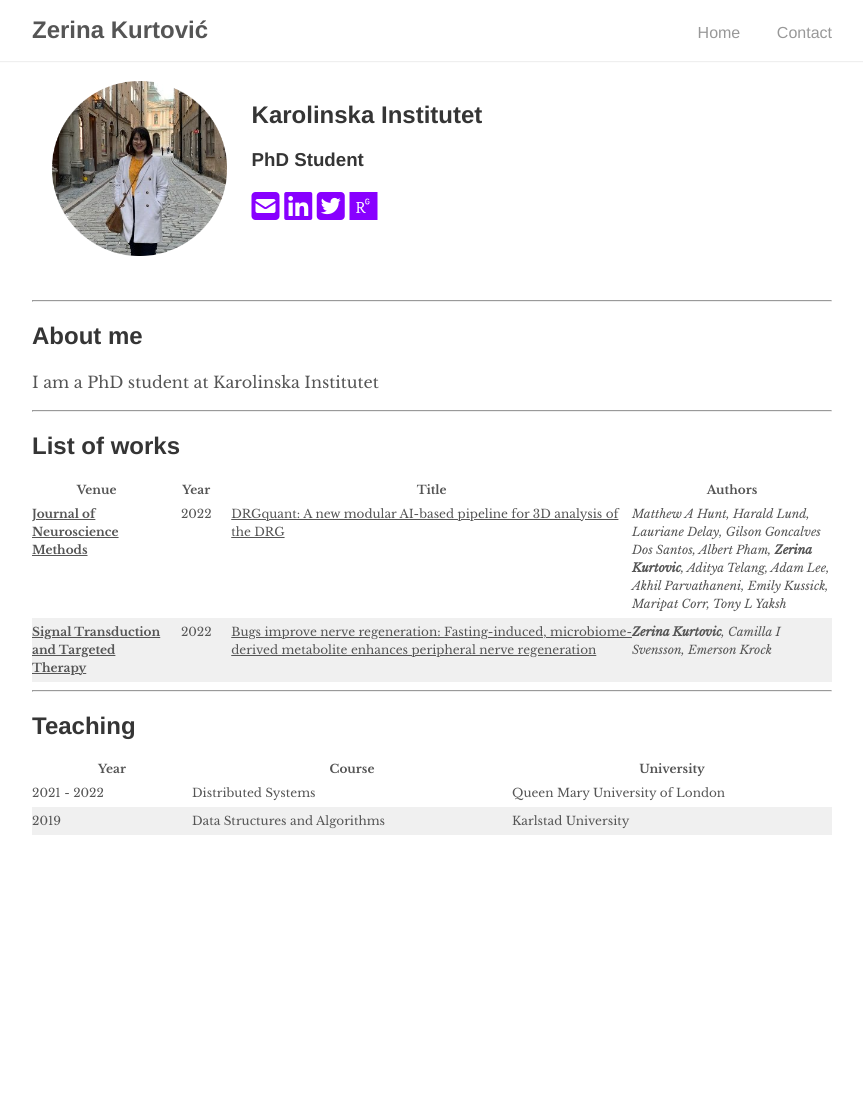
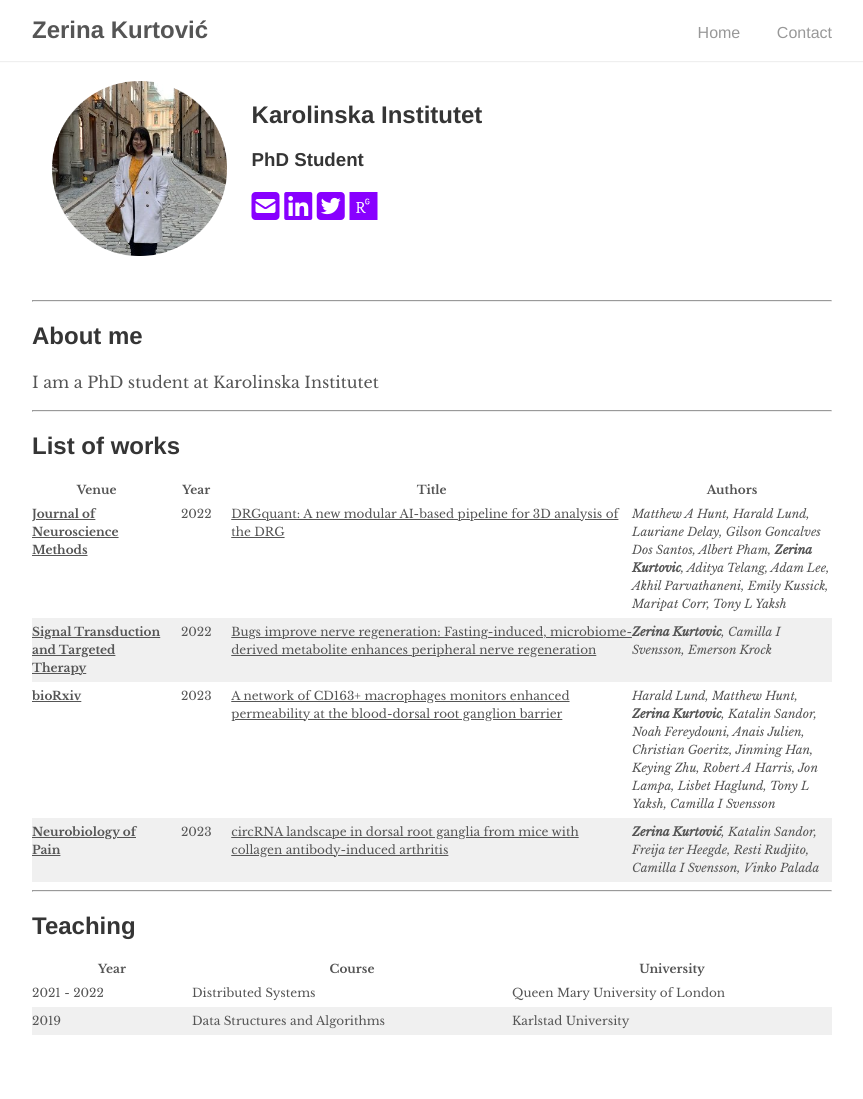
Before and after one commit to ZerinaKurtovic/zerinakurtovic.github.io, a Jekyll site: the page built from index.md, in a window 1280 px wide. Shown: the whole page, without its empty margins (208-1071 px from the left). Built offline with Jekyll 4.4.1, drawn with Linux system fonts in a browser that asks for light colours; nearby versions of some CDN libraries; a style sheet for code colours, icons or effects is not loaded; before the commit the page ends 900 px from its top, so only the background shows below that.

Commit message:
Update publications

```diff
--- a/_data/publications.yml
+++ b/_data/publications.yml
@@ -13,3 +13,19 @@
   url: 'https://www.nature.com/articles/s41392-022-01186-6'
   filename: ''
   conf: "Signal Transduction and Targeted Therapy"
+
+3:
+  title: 'A network of CD163+ macrophages monitors enhanced permeability at the blood-dorsal root ganglion barrier'
+  authors: 'Harald Lund, Matthew Hunt, <b>Zerina Kurtovic</b>, Katalin Sandor, Noah Fereydouni, Anais Julien, Christian Goeritz, Jinming Han, Keying Zhu, Robert A Harris, Jon Lampa, Lisbet Haglund, Tony L Yaksh, Camilla I Svensson'
+  year: '2023'
+  url: 'https://www.biorxiv.org/content/10.1101/2023.03.27.534318v1.abstract'
+  filename: ''
+  conf: "bioRxiv"
+
+4:
+  title: 'circRNA landscape in dorsal root ganglia from mice with collagen antibody-induced arthritis'
+  authors: '<b>Zerina Kurtović</b>, Katalin Sandor, Freija ter Heegde, Resti Rudjito, Camilla I Svensson, Vinko Palada'
+  year: '2023'
+  url: 'https://www.sciencedirect.com/science/article/pii/S2452073X23000296'
+  filename: ''
+  conf: "Neurobiology of Pain"
```
